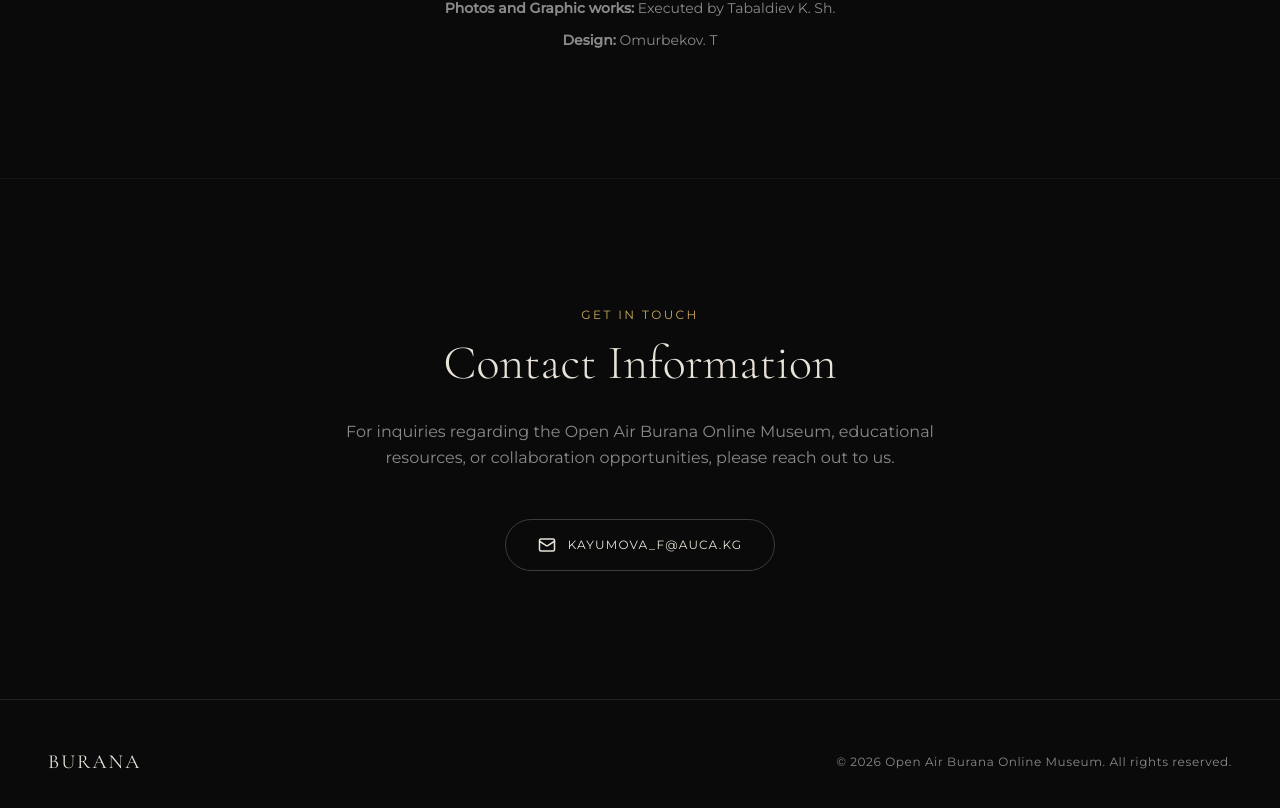
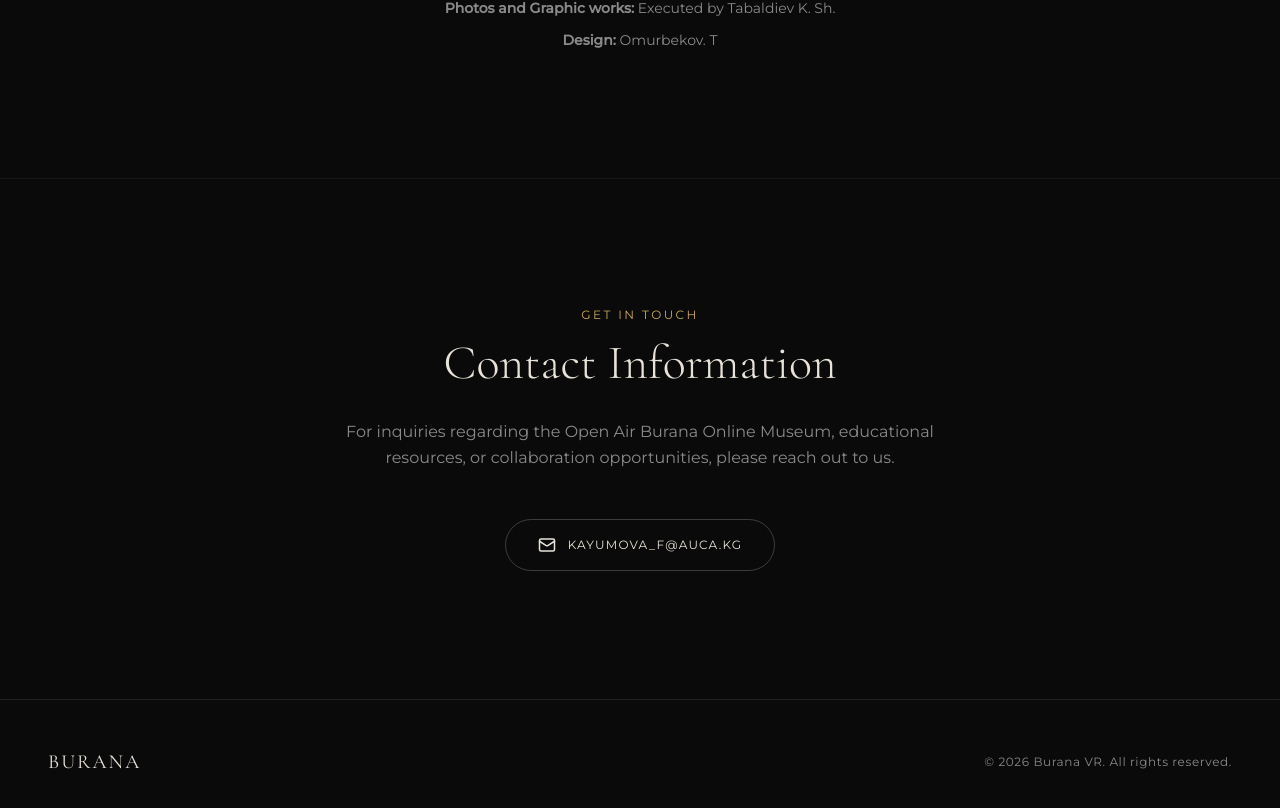
Before and after one commit to fatimakayumova24-star/Burana-VR, a React (Vite) app: page / in a window 1280 px wide. Shown: the part 2916-3724 px from the top of the page. Built offline with nearby package versions, Linux system fonts and the light colour scheme.

Commit message:
refactor: Update application name to Burana VR
Update the application's title, metadata, and internal constants to reflect the new "Burana VR" branding. This change aims to improve clarity and align the project name with its intended virtual reality focus.

```diff
--- a/index.html
+++ b/index.html
@@ -3,7 +3,7 @@
   <head>
     <meta charset="UTF-8" />
     <meta name="viewport" content="width=device-width, initial-scale=1.0" />
-    <title>My Google AI Studio App</title>
+    <title>Burana VR</title>
   </head>
   <body>
     <div id="root"></div>
--- a/metadata.json
+++ b/metadata.json
@@ -1,5 +1,5 @@
 {
-  "name": "Open Air Burana Online Museum",
+  "name": "Burana VR",
   "description": "Virtual access to the historical site of Burana Tower and its cultural artifacts.",
   "requestFramePermissions": []
 }
--- a/src/constants.ts
+++ b/src/constants.ts
@@ -14,7 +14,7 @@ export interface Artifact {
 }
 
 export const SITE_CONTENT = {
-  museumName: "Open Air Burana Online Museum",
+  museumName: "Burana VR",
   navTitle: "Burana",
 
   // Hero Section
```
